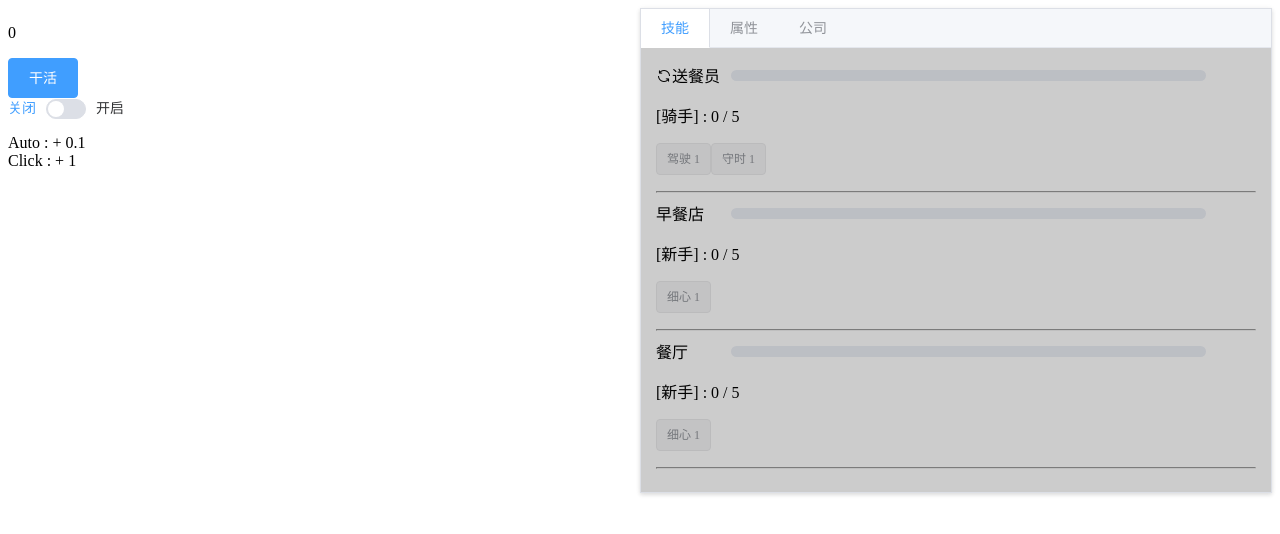
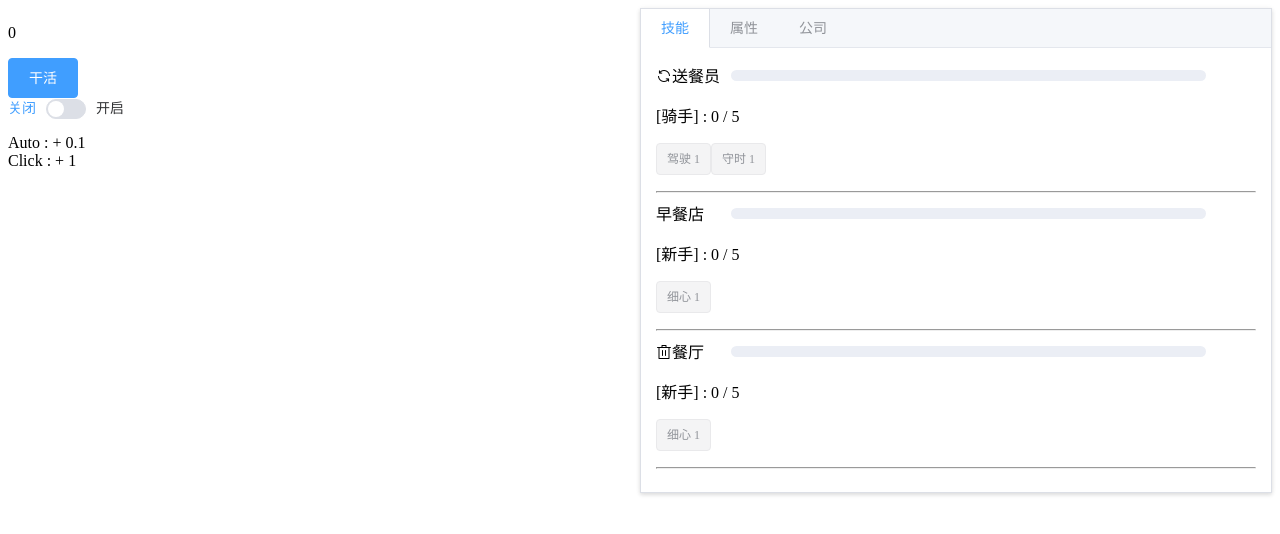
Before and after one commit to bunny-girl/idle-game, a Vue app: page /#/ in a window 1280 px wide. Shown: the top 534 px of the page. Built offline with nearby package versions, Linux system fonts and the light colour scheme; what @vuikit/icons would draw is missing.

Commit message:
Make the locked file can't be activated.

```diff
--- a/src/components/SkillStatus.vue
+++ b/src/components/SkillStatus.vue
@@ -1,13 +1,12 @@
 <template>
-  <div :class="isCurrent ? 'currentSkill' : ''" @click="setCurrentSkill(skill.id)">
-    <div class="popover" v-show="isLocked"></div>
+  <div :class="isCurrent ? 'currentSkill' : ''" @click="activateSkill()">
+    <!--<div class="popover" v-show="isLocked"></div>-->
     <el-row align="middle" type="flex">
       <el-col :span="3">
         <!--<icon-play v-show="isCurrent"></icon-play>-->
         <i class="el-icon-refresh" v-show="isCurrent"></i>
-        <!--<i class="el-icon-delete" v-show="isLocked"></i>-->
+        <i class="el-icon-delete" v-show="isLocked"></i>
         <span>{{skill.name}}</span>
-        <!--<span>{{isLocked}}</span>-->
       </el-col>
       <el-col :span="19">
         <el-progress
@@ -70,8 +69,6 @@
           }
         }
         abilityLocked = !abilityLocked;
-        console.log(coinLocked);
-        console.log(abilityLocked);
         return coinLocked || abilityLocked;
       },
       skill() {
@@ -86,12 +83,14 @@
       }
     },
     methods: {
-      ...mapMutations([
-        'setCurrentSkill'
-      ]),
       ...mapActions([
         'upgradeSkill'
-      ])
+      ]),
+      activateSkill(){
+        if(!this.isLocked){
+          this.$store.commit('setCurrentSkill', {skillId : this.skill.id})
+        }
+      }
     }
   }
 </script>
--- a/src/store/modules/skills.js
+++ b/src/store/modules/skills.js
@@ -24,8 +24,8 @@ const mutations = {
     currentSkill.mastery += currentSkill.masteryAddition;
   },
 
-  setCurrentSkill(state, skillId) {
-    state.current = skillId;
+  setCurrentSkill(state, payload) {
+    state.current = payload.skillId;
     currentSkill = state.skills.find(item => item.id === state.current);
   },
 
```
